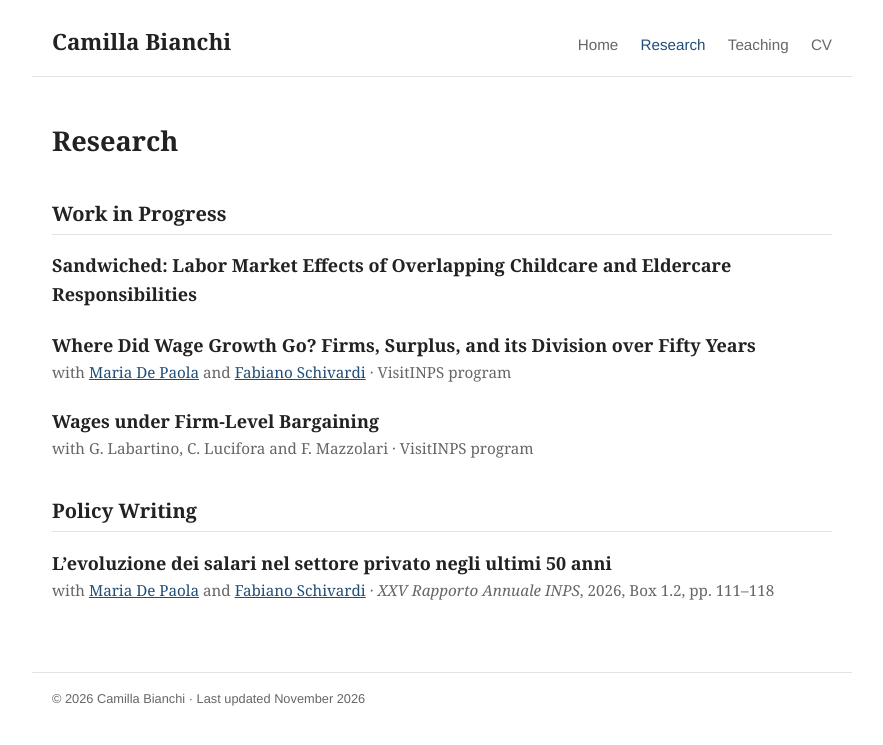
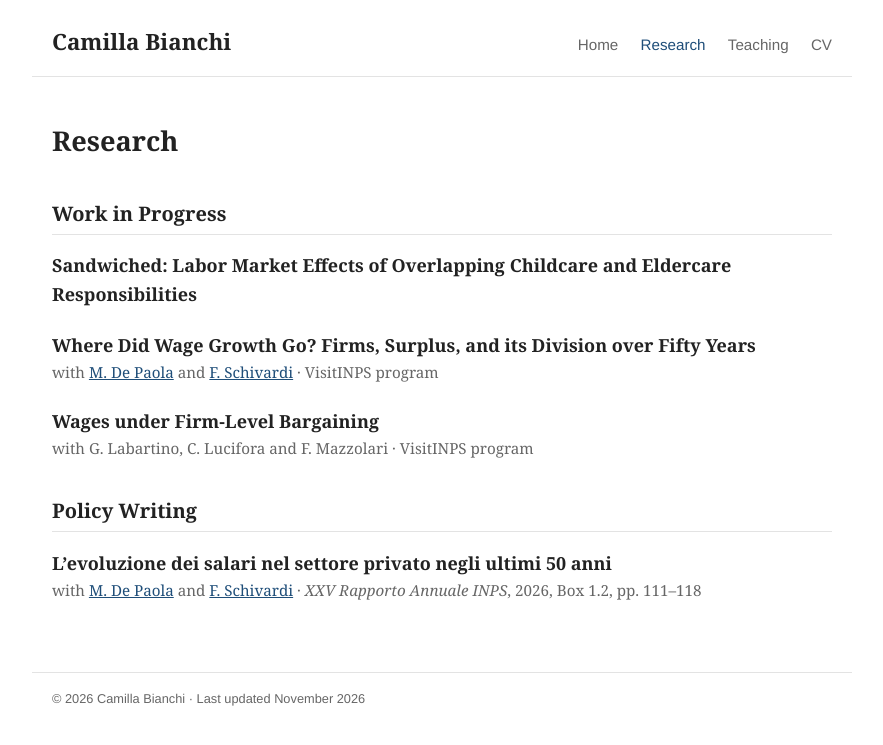
Before and after one commit to camillabianchi/camillabianchi.github.io, a Jekyll site: the page built from research.md, in a window 1280 px wide. Shown: the top 745 px of the page, without its empty margins (198-1081 px from the left). Built offline with Jekyll 4.4.1, drawn with Linux system fonts in a browser that asks for light colours.

Commit message:
minor changes to research.md

```diff
--- a/research.md
+++ b/research.md
@@ -20,7 +20,7 @@ permalink: /research/
 
 <div class="paper">
   <div class="title">Where Did Wage Growth Go? Firms, Surplus, and its Division over Fifty Years</div>
-  <div class="meta">with <a href="https://sites.google.com/view/mariadepaola">Maria De Paola</a> and <a href="https://sites.google.com/view/fabianoschivardi/home">Fabiano Schivardi</a> · VisitINPS program</div>
+  <div class="meta">with <a href="https://sites.google.com/view/mariadepaola">M. De Paola</a> and <a href="https://sites.google.com/view/fabianoschivardi/home">F. Schivardi</a> · VisitINPS program</div>
 </div>
 
 <div class="paper">
@@ -32,7 +32,7 @@ permalink: /research/
 
 <div class="paper">
   <div class="title">L’evoluzione dei salari nel settore privato negli ultimi 50 anni</div>
-  <div class="meta">with <a href="https://sites.google.com/view/mariadepaola">Maria De Paola</a> and <a href="https://sites.google.com/view/fabianoschivardi/home">Fabiano Schivardi</a> · <em>XXV Rapporto Annuale INPS</em>, 2026, Box 1.2, pp. 111–118</div>
+  <div class="meta">with <a href="https://sites.google.com/view/mariadepaola">M. De Paola</a> and <a href="https://sites.google.com/view/fabianoschivardi/home">F. Schivardi</a> · <em>XXV Rapporto Annuale INPS</em>, 2026, Box 1.2, pp. 111–118</div>
 </div>
 
 <!-- hide this one
```
